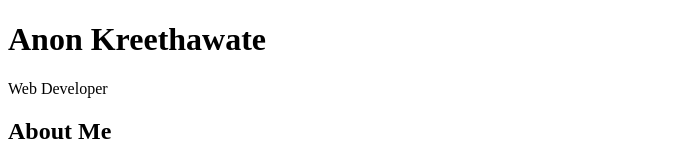
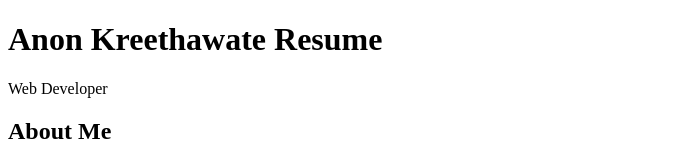
Before and after one commit to nOngMolZ/anon-resume, a plain HTML site: page index.html in a window 1280 px wide. Shown: the top 160 px of the page, without its empty margins (0-692 px from the left). Drawn offline with Linux system fonts and the light colour scheme.

Commit message:
update h1 name

```diff
--- a/index.html
+++ b/index.html
@@ -11,7 +11,7 @@
 
 	<body>
 		<header>
-			<h1>Anon Kreethawate</h1>
+			<h1>Anon Kreethawate Resume</h1>
 			<p>Web Developer</p>
 		</header>
 
```
